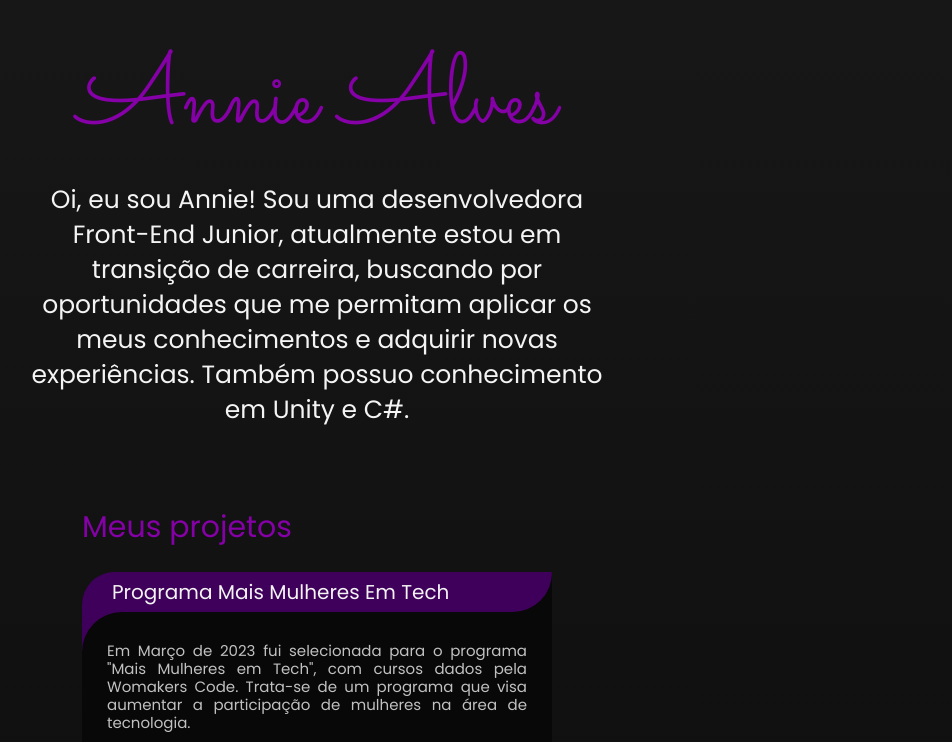
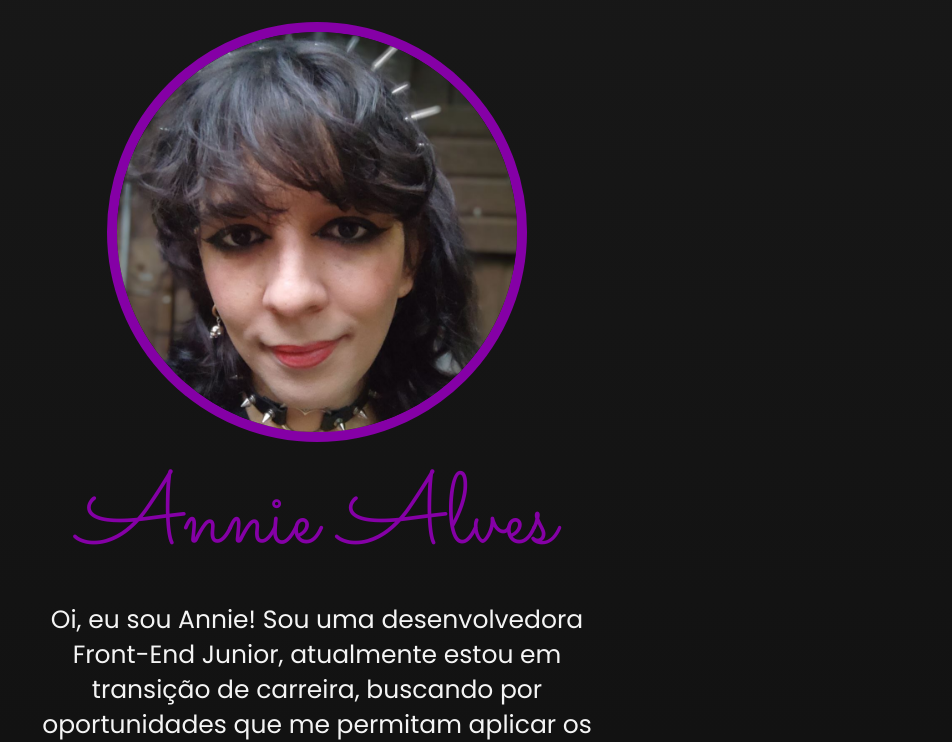
Before and after one commit to AnnieAlves/meu-site, a plain HTML site: page index.html in a window 1280 px wide. Shown: the part 93-835 px from the top of the page, without its empty margins (323-1275 px from the left). Drawn offline with Linux system fonts and the light colour scheme; a web font is replaced by a local one.

Commit message:
Corrigido erro da foto

```diff
--- a/index.html
+++ b/index.html
@@ -10,7 +10,7 @@
         content="Site pessoal desenvolvido como portfolio para conclusão de curso de HTML5 e CSS3 Potência Feminia">
 
 
-    <link rel="shortcut icon" type="image/png" href="./assets/images/FavIcon.png">
+    <link rel="shortcut icon" type="image/png" href="./assets/images/FavIconLogo11.png">
     <link rel="preconnect" href="https://fonts.googleapis.com">
     <link rel="preconnect" href="https://fonts.gstatic.com" crossorigin>
     <link href="https://fonts.googleapis.com/css2?family=Sacramento&display=swap" rel="stylesheet">
@@ -53,7 +53,7 @@
 
     <main class="main">
         <div class="perfil">
-            <!-- <img src="./assets/images/AnnieFoto.png" alt="Selfie" class="perfil__foto"> -->
+            <img src="./assets/images/AnnieFoto.png" alt="Selfie" class="perfil__foto">
             <h1 class="perfil__nome">Annie Alves</h1>
             <p class="perfil__descricao">
                 Oi, eu sou Annie! Sou uma desenvolvedora Front-End Junior, atualmente estou em transição de carreira, buscando por oportunidades que me permitam aplicar os meus conhecimentos e adquirir novas experiências. Também possuo conhecimento em Unity e C#.
```
